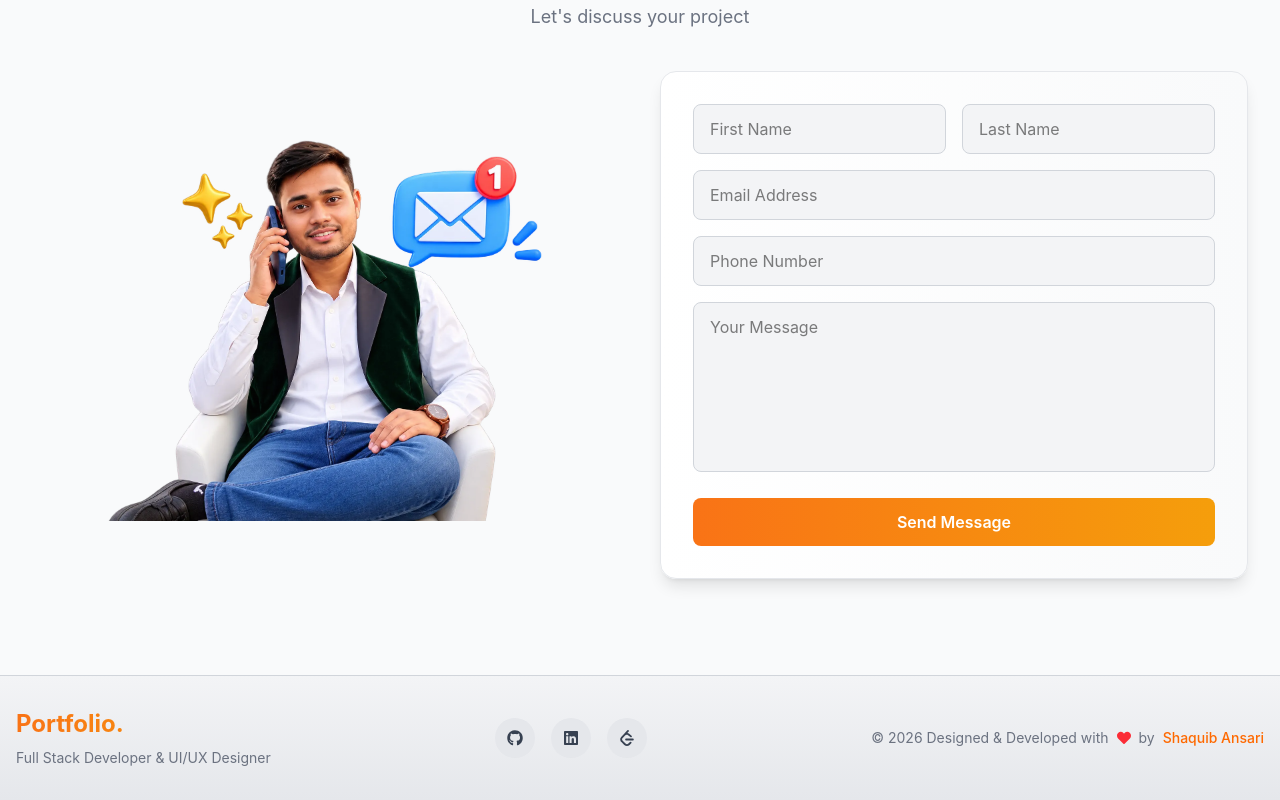
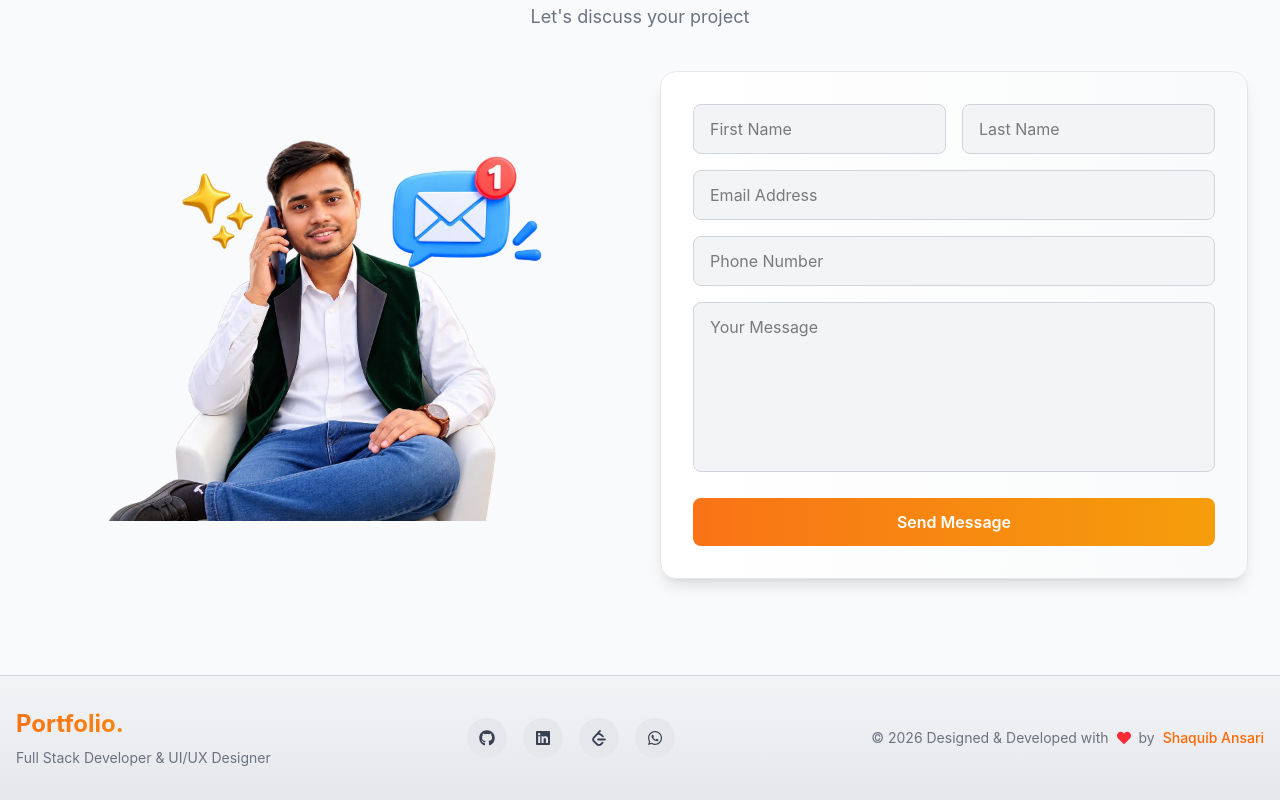
Before and after one commit to shaquib132/portfolio, a React (Vite) app: page / in a window 1280 px wide. Shown: the part 4282-5082 px from the top of the page. Built offline with nearby package versions, Linux system fonts and the light colour scheme.

Commit message:
footer whatsapp

```diff
--- a/src/components/Footer.jsx
+++ b/src/components/Footer.jsx
@@ -1,4 +1,4 @@
-import { FaGithub, FaHeart, FaLinkedin } from "react-icons/fa";
+import { FaGithub, FaHeart, FaLinkedin, FaWhatsapp } from "react-icons/fa";
 import { SiLeetcode } from "react-icons/si";
 
 function Footer({ darkMode }) {
@@ -84,6 +84,19 @@ function Footer({ darkMode }) {
             >
               <SiLeetcode />
             </a>
+            <a
+              href="https://wa.me/+918178789061"
+              target="_blank"
+              rel="noopener noreferrer"
+              aria-label="WhatsApp"
+              className="w-10 h-10 rounded-full flex items-center justify-center hover:scale-110 transition-all duration-300 hover:bg-linear-to-r hover:from-orange-500 hover:to-amber-500 hover:text-white"
+              style={{
+                backgroundColor: darkMode ? "#374151" : "#e5e7eb",
+                color: darkMode ? "#ffffff" : "#374151",
+              }}
+            >
+              <FaWhatsapp />
+            </a>
 
           </div>
 
```
